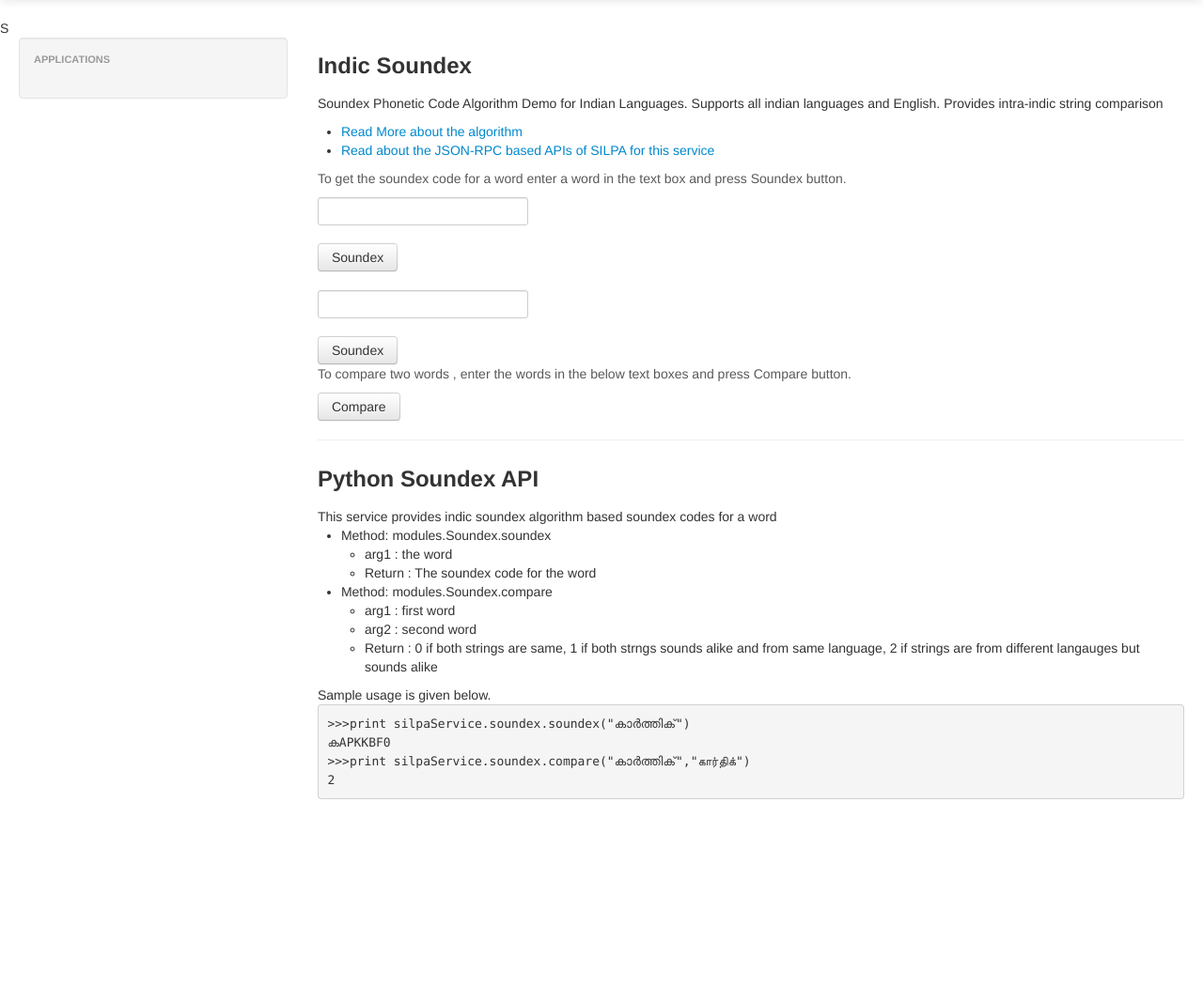
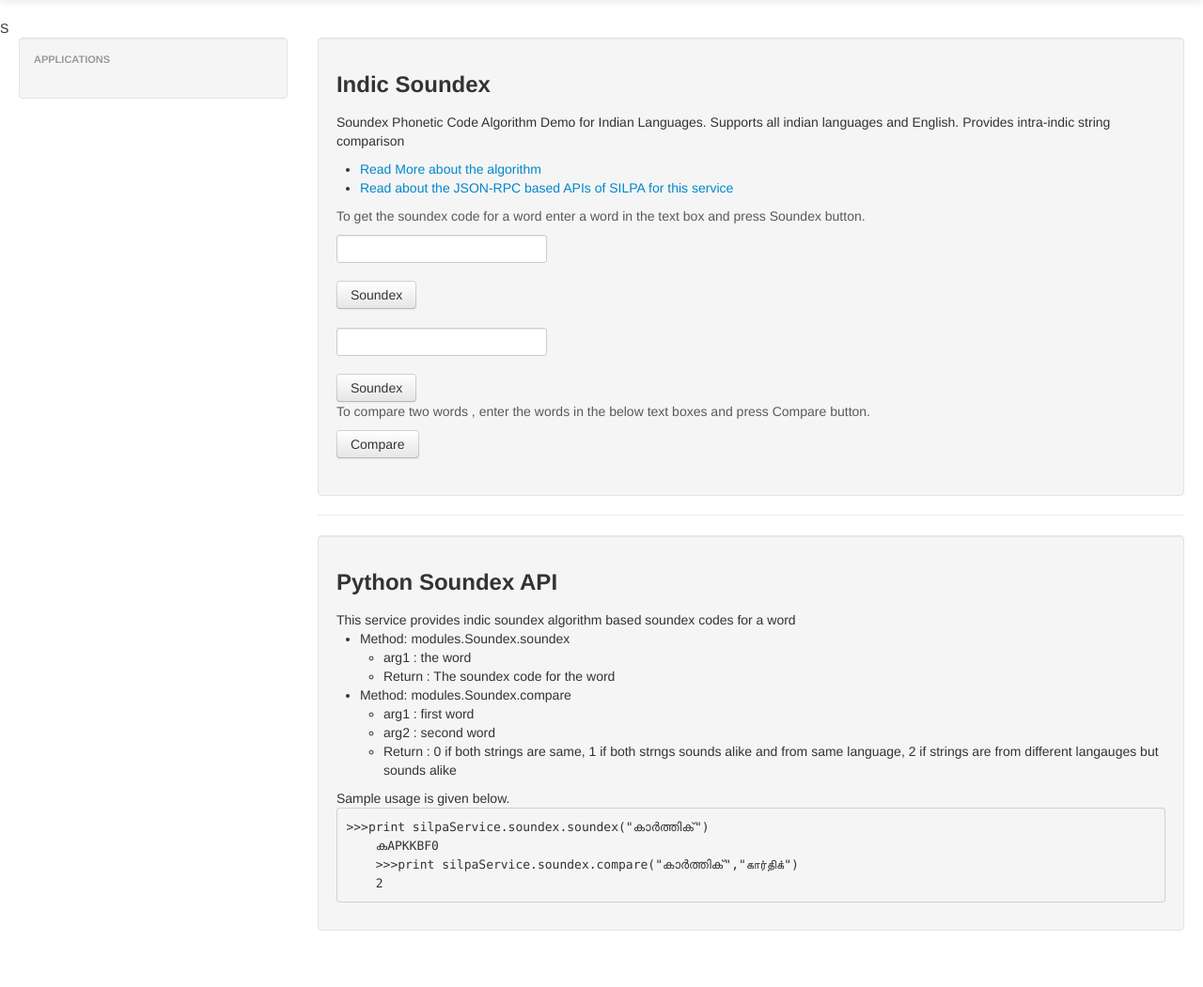
Before and after one commit to libindic/Silpa-Flask, a Python web app: template templates/soundex.html in a window 1280 px wide. Shown: the part 40-1091 px from the top of the page at 94% size. Before the commit the page ends 891 px from the top, so only its background shows below. Run offline with Jinja, Linux system fonts and the light colour scheme; the template is opened without the code that fills it, so the values that code supplies are empty; some libraries are stand-ins or nearby versions.

Commit message:
Cleaned UI for spellchecker and soundex

```diff
--- a/templates/soundex.html
+++ b/templates/soundex.html
@@ -71,14 +71,13 @@
     </script>
 {% endblock %}
 {% block content %}
-        <div class="featurebox">
+          <div class="well">
             <h3>Indic Soundex</h3>
             <p>Soundex Phonetic Code Algorithm Demo for Indian Languages. Supports all indian languages and English. Provides intra-indic string comparison</p>
             <ul>
               <li><a href="http://thottingal.in/blog/2009/07/26/indicsoundex/">Read More about the algorithm </a></li>
               <li><a href="apis.html#soundex">Read about the JSON-RPC based APIs of SILPA for this service </a></li>
             </ul>
-        </div>
 
             <form id="soundex_form" action="" method="post" onsubmit="return strCompare(this);">
               <span class="help-block">To get the soundex code for a word enter a word in the text box and press Soundex button.  </span>
@@ -92,14 +91,16 @@
               <input  type="submit" id="Soundex" value="Soundex" onclick="return soundex(2);" class="btn"/>
               <div id="soundex2"></div>
               <p class="help-block">To compare two words , enter the words  in the below text boxes and press Compare button.  </p>
-        <input  type="submit" id="compare" value="Compare" class="btn"/>
-        </p>
+              <input  type="submit" id="compare" value="Compare" class="btn" onclick="return strCompare(this)"/>
             </form>
-        <hr/>
             <div id="progress"></div>
             <div id="successmessage"></div>
             <div id="errormessage"></div>
             <div id="result"></div>
+            </div>
+            <hr/>
+            <div class="well">
+
               <h3 name="soundex">Python Soundex API</h3>
               This service provides indic soundex algorithm based soundex codes for a word
               <ul>
@@ -123,4 +124,5 @@
     &#3349;APKKBF0
     >>>print silpaService.soundex.compare("&#3349;&#3390;&#3376;&#3405;&#8205;&#3364;&#3405;&#3364;&#3391;&#3349;&#3405;","&#2965;&#3006;&#2992;&#3021;&#2980;&#3007;&#2965;&#3021;")
     2</pre>
+</div>
 {% endblock %}
--- a/templates/spellchecker.html
+++ b/templates/spellchecker.html
@@ -84,6 +84,7 @@ $(document).ready(function() {
 {% endblock %}
 
 {% block content %}
+        <div class="well">
           <h2>Spellchecker</h2></hr>
           <p>This is a demo of spellcheck service of silpa. In this page, you can enter a word for checking the spelling and just get the result.
         </p>
@@ -95,11 +96,13 @@ $(document).ready(function() {
             <span class="help-block">Type in the word to check spelling</span>
             <input type="submit" class="btn" value="Check Spelling"/>
           </form>
-        <hr/>
           <div id="progress"></div>
           <div id="successmessage"></div>
           <div id="errormessage"></div>
           <div id="result"></div>
+        </div>
+          <hr/>
+<div class="well">
   <h3>Python Spell Check and Spell Suggest  API</h3>
   <ul>
     <li>Method: modules.Spellchecker.check
@@ -130,4 +133,5 @@ False
     >>>print silpaService.spellchecker.suggest("speling")
     ["spelling","spieling","spewing"]
   </pre>
+</div>
 {% endblock %}
```
Lines whose indentation alone changed are shown as unchanged.
